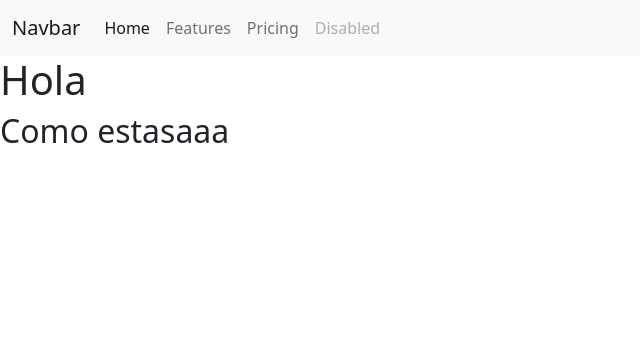
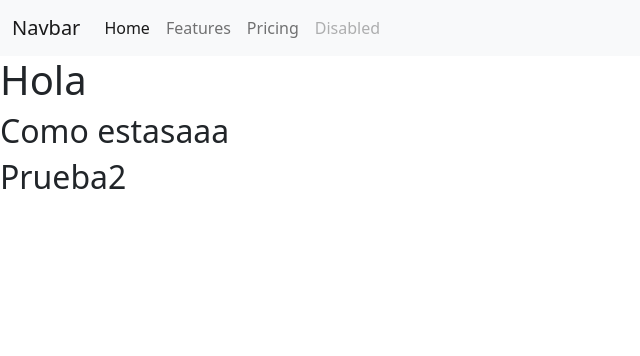
Before and after one commit to milo-progra/GestionHoras, a Django app: page /agregar_servicio/ in a window 1280 px wide. Shown: the top 356 px of the page, without its empty margins (0-640 px from the left). Run offline with Django 4.2, Linux system fonts and the light colour scheme.

Commit message:
pruebanueva

```diff
--- a/administrador/templates/servicios/agregar_servicio.html
+++ b/administrador/templates/servicios/agregar_servicio.html
@@ -4,7 +4,9 @@
 
 <h1>Hola</h1>
 <h2>Como estasaaa</h2>
+<h2>Prueba2
 
+</h2>
 
 
 {% endblock %}
```
